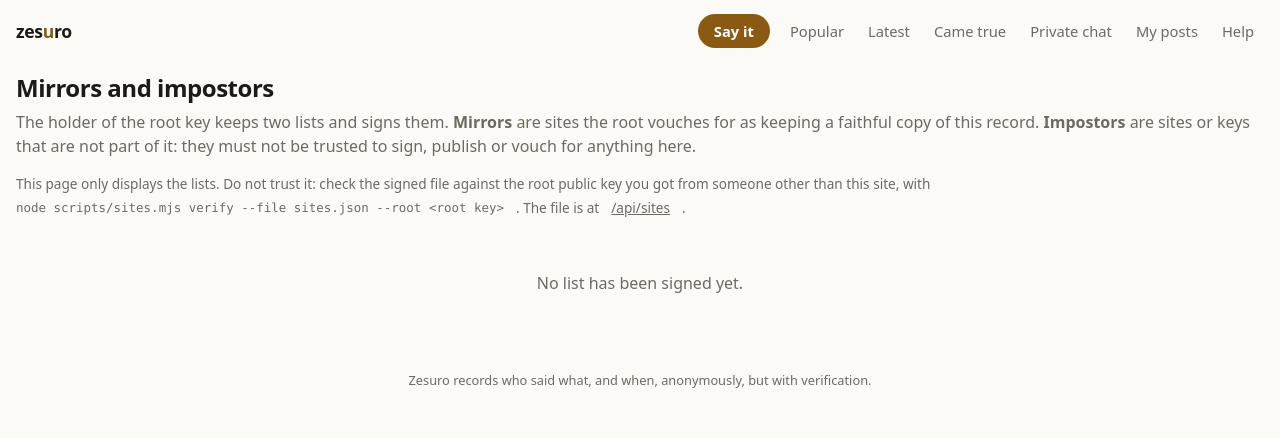
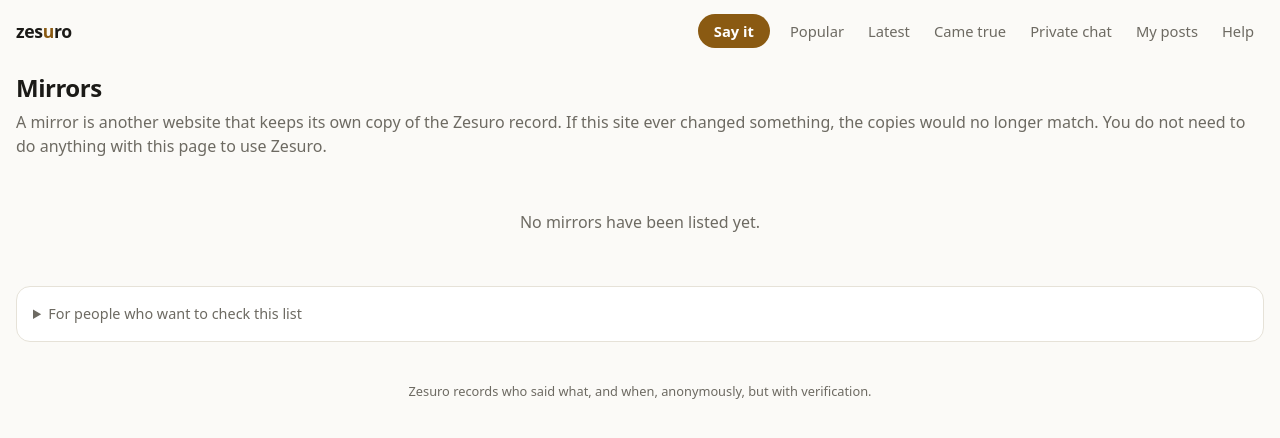
Before and after one commit to Zesu-Keeper/Zesuro, a Next.js app: page /sites in a window 1280 px wide. Shown: the top 438 px of the page. Built offline with nearby package versions, Linux system fonts and the light colour scheme.

Commit message:
Mirrors page: calmer, plain wording; key checking moved into a collapsed section

```diff
--- a/src/app/sites/page.tsx
+++ b/src/app/sites/page.tsx
@@ -5,8 +5,8 @@ import Stamp from "@/components/Stamp";
 
 export const dynamic = "force-dynamic";
 export const metadata: Metadata = {
-  title: "Mirrors and impostors · Zesuro",
-  description: "Sites the root key vouches for as mirrors, and sites it names as impostors.",
+  title: "Mirrors · Zesuro",
+  description: "Other sites that keep a copy of the Zesuro record, and sites the owner says are not connected to it.",
 };
 
 type Mirror = { url: string; name: string; key?: string; note?: string; at: number };
@@ -38,51 +38,57 @@ export default function SitesPage() {
   const root = rootKey();
   return (
     <main>
-      <h1>Mirrors and impostors</h1>
+      <h1>Mirrors</h1>
       <p className="lede">
-        The holder of the root key keeps two lists and signs them. <strong>Mirrors</strong> are sites the root
-        vouches for as keeping a faithful copy of this record. <strong>Impostors</strong> are sites or keys that
-        are not part of it: they must not be trusted to sign, publish or vouch for anything here.
+        A mirror is another website that keeps its own copy of the Zesuro record. If this site ever changed
+        something, the copies would no longer match. You do not need to do anything with this page to use Zesuro.
       </p>
-      <p className="meta">
-        This page only displays the lists. Do not trust it: check the signed file against the root public key you got
-        from someone other than this site, with{" "}
-        <span className="mono">node scripts/sites.mjs verify --file sites.json --root &lt;root key&gt;</span>. The file is at{" "}
-        <a href="/api/sites">/api/sites</a>.
-      </p>
-      {root ? (
-        <p className="meta">
-          Root public key, as this site states it: <span className="mono" style={{ wordBreak: "break-all" }}>{root}</span>
-          <br />
-          Do not take this on this site&apos;s word. Compare it with copies from other places before you pin it.
-        </p>
-      ) : null}
-      {!m ? <p className="empty">No list has been signed yet.</p> : null}
+      {!m ? <p className="empty">No mirrors have been listed yet.</p> : null}
       {m ? (
         <>
-          <p className="meta">
-            List {m.serial}, signed <Stamp ms={m.at} />
-          </p>
-          <h2>Mirrors ({m.mirrors.length})</h2>
-          {m.mirrors.length === 0 ? <p className="empty">None listed.</p> : null}
+          <h2>Approved mirrors ({m.mirrors.length})</h2>
+          <p className="meta">Sites the owner has approved as keeping a faithful copy.</p>
+          {m.mirrors.length === 0 ? <p className="empty">None yet.</p> : null}
           {m.mirrors.map((s) => (
             <div className="card" key={s.url}>
               <strong>{s.name}</strong> <span className="mono">{s.url}</span>
-              {s.key ? <div className="meta mono">key {s.key.slice(0, 40)}…</div> : null}
               {s.note ? <p>{s.note}</p> : null}
             </div>
           ))}
-          <h2>Impostors: not signed by the root, do not trust ({m.malicious.length})</h2>
-          {m.malicious.length === 0 ? <p className="empty">None listed.</p> : null}
-          {m.malicious.map((s, i) => (
-            <div className="card" key={`${s.url ?? ""}${s.key ?? ""}${i}`}>
-              {s.url ? <span className="mono">{s.url}</span> : <em>key only</em>}
-              {s.key ? <div className="meta mono">key {s.key.slice(0, 40)}…</div> : null}
-              <p>{s.reason}</p>
-            </div>
-          ))}
+          {m.malicious.length > 0 ? (
+            <>
+              <h2>Not connected to Zesuro ({m.malicious.length})</h2>
+              <p className="meta">Sites the owner says are not Zesuro and are not approved. Be careful with them.</p>
+              {m.malicious.map((s, i) => (
+                <div className="card" key={`${s.url ?? ""}${s.key ?? ""}${i}`}>
+                  {s.url ? <span className="mono">{s.url}</span> : <em>A signing key, with no website</em>}
+                  <p>{s.reason}</p>
+                </div>
+              ))}
+            </>
+          ) : null}
+          <p className="meta">
+            List {m.serial}, updated <Stamp ms={m.at} />
+          </p>
         </>
       ) : null}
+      <details className="card">
+        <summary>For people who want to check this list</summary>
+        <p className="meta">
+          The lists are signed with the owner&apos;s key, so they cannot be altered without it being noticed. This page
+          only shows them. To check the signature yourself, you need the owner&apos;s public key from somewhere other than
+          this site, then run{" "}
+          <span className="mono">node scripts/sites.mjs verify --file sites.json --root &lt;key&gt;</span> on the file at{" "}
+          <a href="/api/sites">/api/sites</a>. Most people can skip this.
+        </p>
+        {root ? (
+          <p className="meta">
+            The key this site gives: <span className="mono" style={{ wordBreak: "break-all" }}>{root}</span>
+            <br />
+            Compare it with a copy from another place before relying on it.
+          </p>
+        ) : null}
+      </details>
     </main>
   );
 }
```
Also changed, not shown: 2 other files (tests, documents, lock files or other folders).
